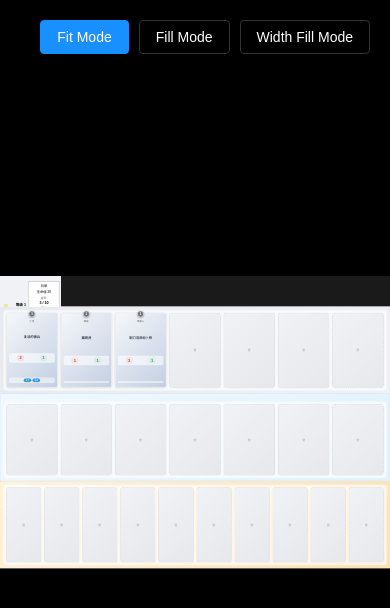
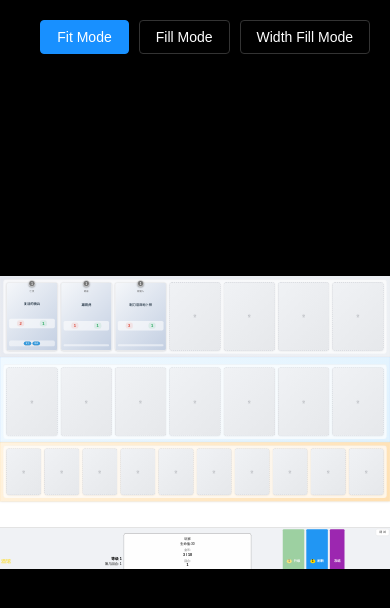
Before and after one commit to seven-it-work/godot-compoent, a Vue app in the folder ls/: page / in a window 390 px wide. Both pictures are taken after a click on the element 64 px from the left and 311 px from the top of the page. Shown: the top 608 px of the page. Built offline with nearby package versions, Linux system fonts and the light colour scheme.

Commit message:
refactor(布局): 重构游戏主界面布局为上下结构
将游戏主界面从左右布局改为上下布局，移除组件中冗余的height: 100%样式
调整响应式设计以适应不同屏幕尺寸，优化移动端显示效果

```diff
--- a/ls/src/components/Battlefield.vue
+++ b/ls/src/components/Battlefield.vue
@@ -199,7 +199,6 @@ const isMinionHighlighted = (minion: any, source: string, index: number) => {
   border: 1px solid #b3d8ff;
   display: flex;
   flex-direction: column;
-  height: 100%;
 }
 
 .battlefield-title {
--- a/ls/src/components/GameBoard.vue
+++ b/ls/src/components/GameBoard.vue
@@ -44,7 +44,16 @@
 
     <!-- 游戏主界面 -->
     <div class="game-layout" v-else-if="isInGame">
-      <!-- 左边30% 操作区域 -->
+      <!-- 上方 主界面 -->
+      <div class="right-section">
+        <!-- 酒馆组件 -->
+        <TavernVue />
+        <!-- 战场区域 -->
+        <Battlefield />
+        <!-- 手牌组件 -->
+        <Hand />
+      </div>
+      <!-- 下方 操作区域 -->
       <div class="left-section">
         <!-- 酒馆标题和等级 -->
         <div class="tavern-header">
@@ -274,15 +283,6 @@
 
         <!-- 调试按钮 -->
         <a-button @click="showDebugDrawer">调试</a-button>
-      </div>
-      <!-- 右边70% 主界面 -->
-      <div class="right-section">
-        <!-- 酒馆组件 -->
-        <TavernVue />
-        <!-- 战场区域 -->
-        <Battlefield />
-        <!-- 手牌组件 -->
-        <Hand />
       </div>
     </div>
 
@@ -676,69 +676,45 @@ const isInGame = computed(() => {
 /* 游戏主界面布局 - 响应式设计 */
 .game-layout {
   display: grid;
-  grid-template-columns: 250px 1fr;
-  grid-template-rows: 1fr;
+  grid-template-rows: 1fr auto;
+  grid-template-columns: 1fr;
   width: 100%;
   height: 100%;
   gap: 0;
   overflow: hidden;
 }
 
-/* 左边操作区域 - 固定宽度，适应卡片游戏特性 */
+/* 下方操作区域 - 自适应高度 */
 .left-section {
   background-color: #f0f2f5;
   padding: 15px;
-  border-right: 1px solid #e0e0e0;
+  border-top: 1px solid #e0e0e0;
   display: flex;
   flex-direction: column;
   gap: 15px;
   overflow-y: auto;
-  /* 确保在小屏幕上也有良好的显示 */
-  min-width: 200px;
-  max-width: 300px;
+  /* 确保操作区域有合适的高度 */
+  max-height: 300px;
 }
 
-/* 右边主内容区域 - 自适应宽度 */
+/* 上方主内容区域 - 自适应高度 */
 .right-section {
   background-color: #ffffff;
-  display: flex;
-  flex-direction: column;
-  height: 100%;
-  overflow: hidden;
+  overflow-y: auto;
 }
 
-/* 酒馆、战场、手牌组件均分高度 - 响应式调整 */
-.right-section > * {
-  flex: 1;
-  display: flex;
-  flex-direction: column;
-  min-height: 0;
-  /* 确保每个区域都能适应内容 */
-  overflow: hidden;
-}
 
 /* 响应式设计 - 针对不同屏幕尺寸调整布局 */
 @media (max-width: 1200px) {
-  .game-layout {
-    grid-template-columns: 200px 1fr;
-  }
-
   .left-section {
     padding: 10px;
   }
 }
 
 @media (max-width: 768px) {
-  /* 移动端布局 - 垂直排列 */
-  .game-layout {
-    grid-template-columns: 1fr;
-    grid-template-rows: auto 1fr;
-  }
-
+  /* 移动端布局 - 调整操作区域高度 */
   .left-section {
-    max-height: 200px;
-    border-right: none;
-    border-bottom: 1px solid #e0e0e0;
+    max-height: 250px;
     flex-direction: row;
     flex-wrap: wrap;
     justify-content: center;
@@ -754,12 +730,8 @@ const isInGame = computed(() => {
 }
 
 @media (max-width: 480px) {
-  .game-layout {
-    grid-template-rows: auto 1fr;
-  }
-
   .left-section {
-    max-height: 150px;
+    max-height: 200px;
     padding: 5px;
   }
 
--- a/ls/src/components/Hand.vue
+++ b/ls/src/components/Hand.vue
@@ -162,7 +162,6 @@ const onDrop = (event: DragEvent, target: string) => {
   border: 1px solid #ffd591;
   display: flex;
   flex-direction: column;
-  height: 100%;
 }
 
 .hand-title {
--- a/ls/src/components/Tavern.vue
+++ b/ls/src/components/Tavern.vue
@@ -135,7 +135,6 @@ const onDrop = (event: DragEvent, target: string) => {
   padding: 15px;
   display: flex;
   flex-direction: column;
-  height: 100%;
   border: 1px solid #dcdfe6;
 }
 
```
